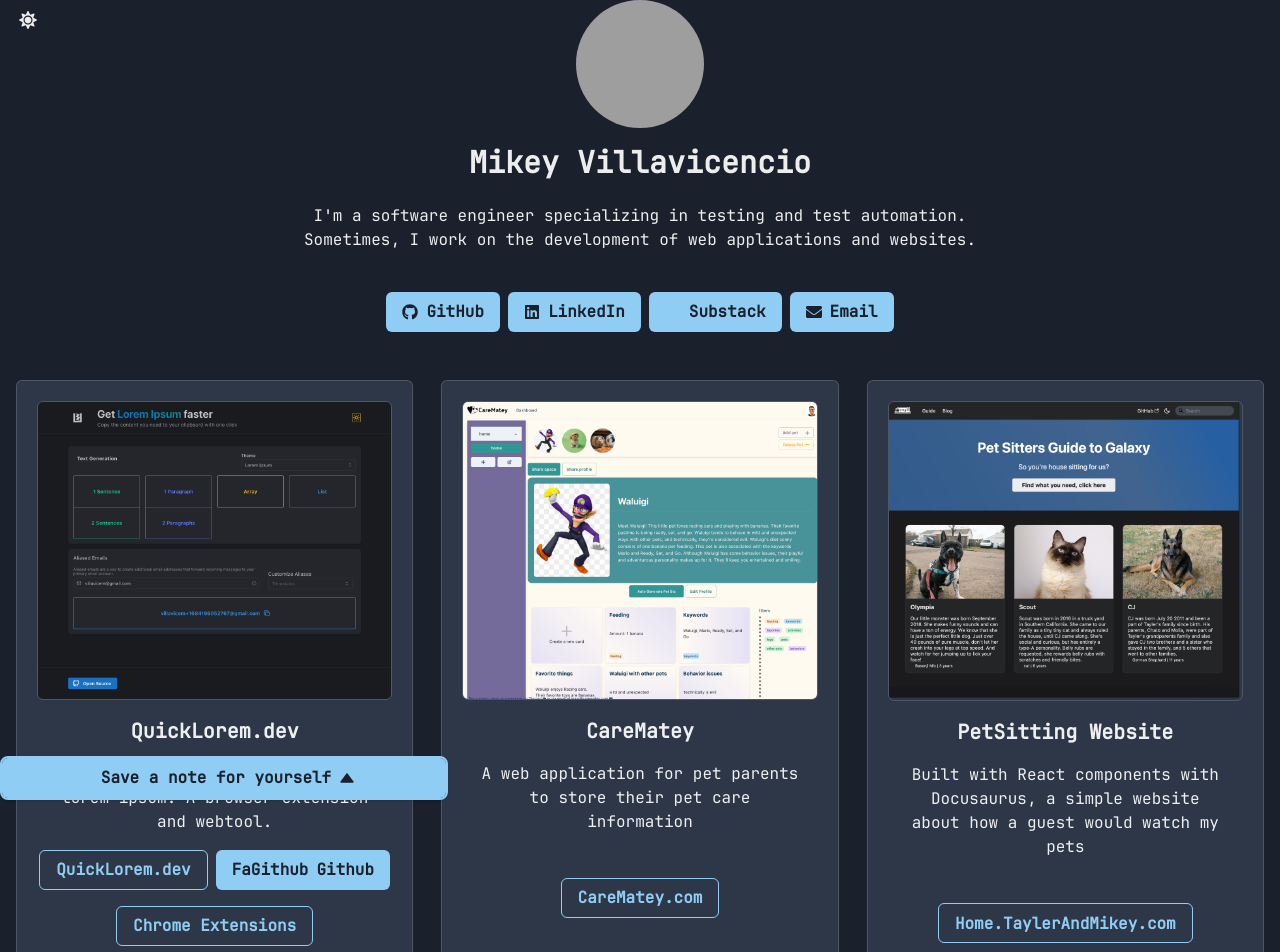
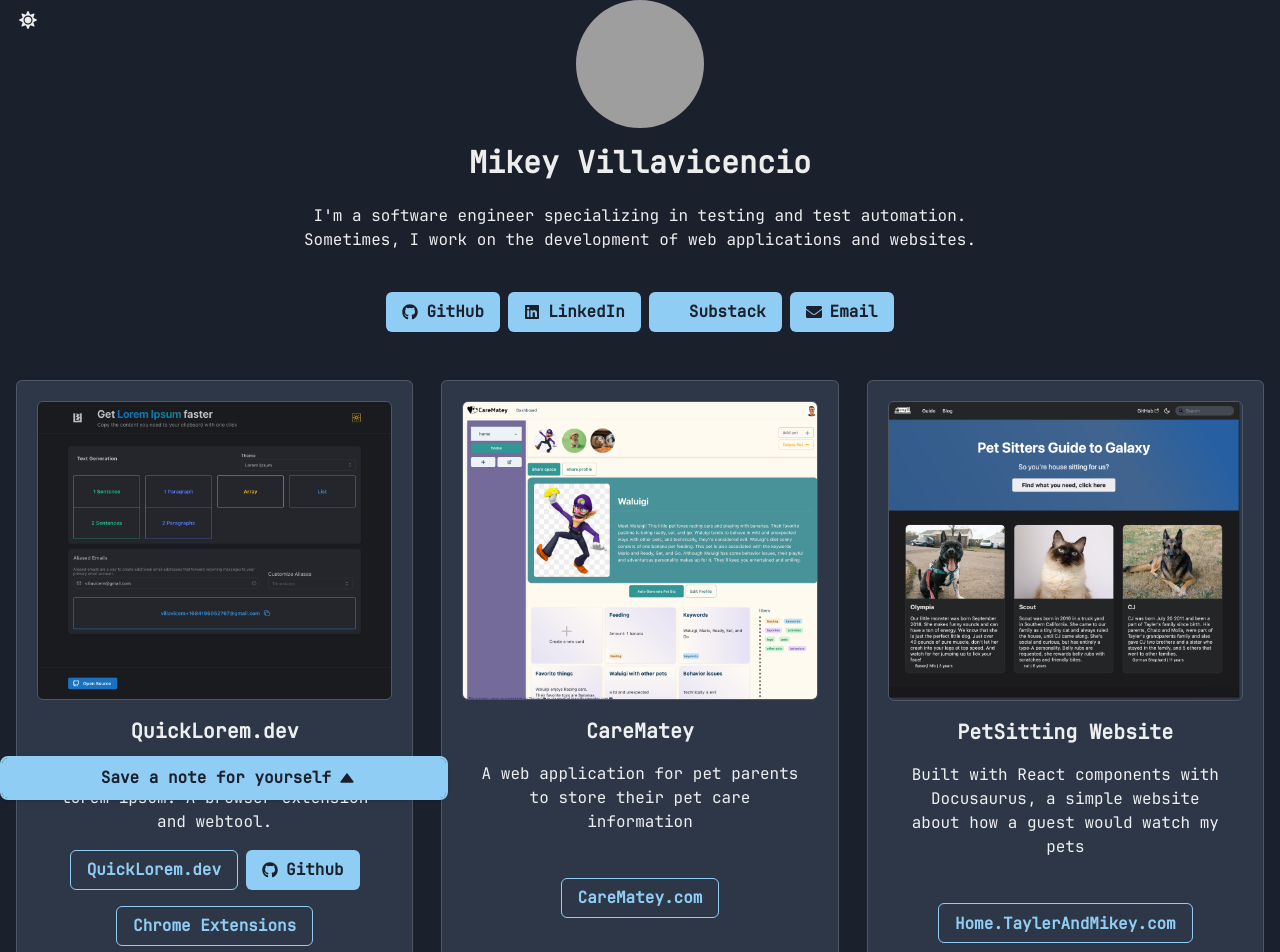
Before and after one commit to mikikiv/mikikiv, a React (Create React App) app: page / in a window 1280 px wide. Shown: the top 952 px of the page. Built offline with nearby package versions, Linux system fonts and the light colour scheme; grey boxes are pictures that could not be loaded; some icons are missing.

Commit message:
Add some IDs and some other stuff for better testing

```diff
--- a/src/ColorModeSwitcher.js
+++ b/src/ColorModeSwitcher.js
@@ -9,6 +9,7 @@
 
   return (
     <IconButton
+      id="colorSwitcher"
       size="md"
       fontSize="lg"
       aria-label={`Switch to ${text} mode`}
--- a/src/components/Buttons/LinkButton.tsx
+++ b/src/components/Buttons/LinkButton.tsx
@@ -1,5 +1,5 @@
 import { Button, Link, LinkOverlay } from '@chakra-ui/react';
-import { ReactElement } from 'react';
+import { FaGithub } from 'react-icons/fa';
 
 export type LinkButtonProps = {
   href: string;
@@ -7,7 +7,7 @@
   overlay?: boolean;
   target?: string;
   rel?: string;
-  icon?: ReactElement;
+  icon?: React.JSX.Element;
 };
 
 export const LinkButton = ({
@@ -33,7 +33,7 @@
           <Button
             className="linkButton"
             data-linkId={label}
-            variant={!!icon ? 'solid' : 'outline'}
+            variant={!icon ? 'outline' : 'solid'}
             leftIcon={icon}
           >
             {label}
@@ -54,7 +54,17 @@
             className="linkButton"
             data-linkId={label}
             variant={icon ? 'solid' : 'outline'}
-            leftIcon={icon}
+            leftIcon={
+              icon ? (
+                typeof icon === 'string' ? (
+                  icon === '<FaGithub />' ? (
+                    <FaGithub />
+                  ) : undefined
+                ) : (
+                  icon
+                )
+              ) : undefined
+            }
           >
             {label}
           </Button>
--- a/src/components/SiteCard.tsx
+++ b/src/components/SiteCard.tsx
@@ -77,7 +77,7 @@
                   href={link.href}
                   label={link.label}
                   overlay={!!link.overlay}
-                  icon={link.icon && link.icon}
+                  icon={link.icon && (link.icon as React.JSX.Element)}
                 />
               );
             })}
--- a/src/data/websites.json
+++ b/src/data/websites.json
@@ -61,7 +61,7 @@
         "href": "https://github.com/mikikiv/quicklorem",
         "label": "Github",
         "overlay": false,
-        "icon": "FaGithub"
+        "icon": "<FaGithub />"
       },
       {
         "href": "https://chrome.google.com/webstore/detail/aliasipsum/gpbdnbechbkbfbdbhcbllejhgggnmena",
```
